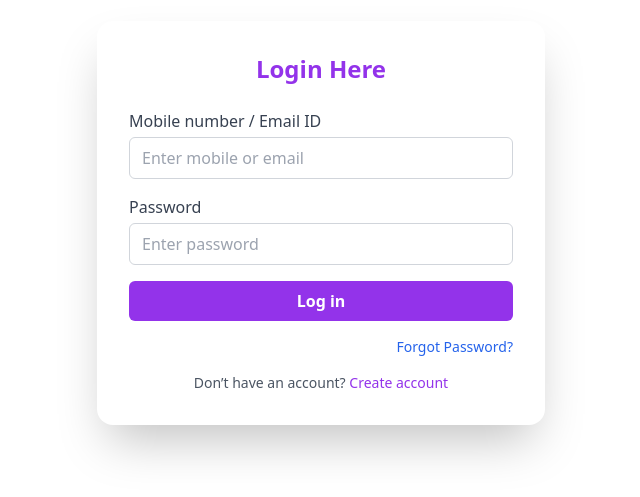
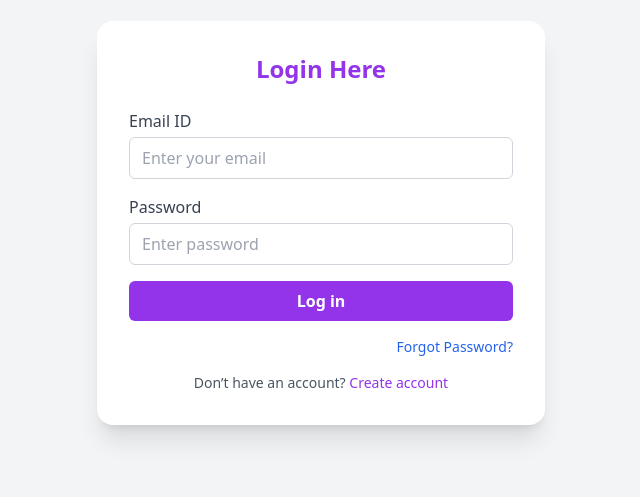
Before and after one commit to abhiverma33397-sudo/track_expence, a React (Vite) app: page /login in a window 1280 px wide. Shown: the part 177-674 px from the top of the page, without its empty margins (319-959 px from the left). Built offline with nearby package versions, Linux system fonts and the light colour scheme.

Commit message:
feat: implement protected routes and enhance login functionality; update profile navigation

```diff
--- a/src/App.jsx
+++ b/src/App.jsx
@@ -1,17 +1,16 @@
 import "./App.css";
-import { BrowserRouter, Routes, Route } from "react-router-dom";
+import { BrowserRouter, Routes, Route, Navigate } from "react-router-dom";
 import { Toaster } from "react-hot-toast";
 
-// Auth / Public Pages
+/* -------- Public Pages -------- */
 import Firstpage from "./component/Firstpage";
 import Login from "./component/auth/Login";
-
 import Register from "./component/Register";
 import ForgetPassword from "./component/Forget";
 import OTPpage from "./component/OTPpage";
 import NewPassword from "./component/newpassword";
 
-// Protected / Dashboard Pages
+/* -------- Protected Pages -------- */
 import Dashboard from "./component/Dashboard";
 import AddExpense from "./component/AddExpense";
 import AddIncome from "./component/AddIncome";
@@ -22,100 +21,133 @@ import Category from "./component/Category";
 import EditProfile from "./component/EditProfile";
 import ChangePassword from "./component/ChangePassword";
 
-// Layout
+/* -------- Layout -------- */
 import AppLayout from "./component/layout";
+
+/* -------- Protected Route Component -------- */
+const ProtectedRoute = ({ children }) => {
+  const token = localStorage.getItem("token");
+  return token ? children : <Navigate to="/login" replace />;
+};
 
 function App() {
   return (
     <>
-      {/* Toast messages */}
       <Toaster position="top-center" reverseOrder={false} />
 
-      {/* Router */}
       <BrowserRouter>
         <Routes>
 
-          {/* ---------- Pages WITHOUT layout (No bottom bar) ---------- */}
+          {/* ---------- PUBLIC ROUTES ---------- */}
           <Route path="/" element={<Firstpage />} />
           <Route path="/login" element={<Login />} />
           <Route path="/register" element={<Register />} />
           <Route path="/forget" element={<ForgetPassword />} />
           <Route path="/otppage" element={<OTPpage />} />
           <Route path="/newpassword" element={<NewPassword />} />
-          <Route path="/changepassword" element={<ChangePassword />} />
 
-          {/* ---------- Pages WITH layout (Bottom bar / Navbar) ---------- */}
+          {/* ---------- PROTECTED ROUTES ---------- */}
           <Route
             path="/dashboard"
             element={
+              <ProtectedRoute>
                 <AppLayout>
                   <Dashboard />
                 </AppLayout>
+              </ProtectedRoute>
             }
           />
 
           <Route
             path="/addexpense"
             element={
+              <ProtectedRoute>
                 <AppLayout>
                   <AddExpense />
                 </AppLayout>
+              </ProtectedRoute>
             }
           />
 
           <Route
             path="/addincome"
             element={
+              <ProtectedRoute>
                 <AppLayout>
                   <AddIncome />
                 </AppLayout>
+              </ProtectedRoute>
             }
           />
 
           <Route
             path="/profile"
             element={
+              <ProtectedRoute>
                 <AppLayout>
                   <Profile />
                 </AppLayout>
+              </ProtectedRoute>
             }
           />
 
           <Route
             path="/addcstm"
             element={
+              <ProtectedRoute>
                 <AppLayout>
                   <Addcstm />
                 </AppLayout>
+              </ProtectedRoute>
             }
           />
 
           <Route
             path="/customincom"
             element={
+              <ProtectedRoute>
                 <AppLayout>
                   <CustomIncom />
                 </AppLayout>
+              </ProtectedRoute>
             }
           />
 
           <Route
             path="/editprofile"
             element={
+              <ProtectedRoute>
                 <AppLayout>
                   <EditProfile />
                 </AppLayout>
+              </ProtectedRoute>
+            }
+          />
+
+          <Route
+            path="/changepassword"
+            element={
+              <ProtectedRoute>
+                <AppLayout>
+                  <ChangePassword />
+                </AppLayout>
+              </ProtectedRoute>
             }
           />
 
           <Route
             path="/category"
             element={
+              <ProtectedRoute>
                 <AppLayout>
                   <Category />
                 </AppLayout>
+              </ProtectedRoute>
             }
           />
+
+
+          <Route path="*" element={<Navigate to="/" />} />
 
         </Routes>
       </BrowserRouter>
--- a/src/component/Profile.jsx
+++ b/src/component/Profile.jsx
@@ -1,76 +1,76 @@
 import React, { useEffect } from "react";
 import { IoArrowBack } from "react-icons/io5";
-import { FaUserEdit, FaSignOutAlt, FaHome, FaListAlt, FaUser } from "react-icons/fa";
-import { useNavigate, useLocation } from "react-router-dom";
+import { FaUserEdit, FaSignOutAlt } from "react-icons/fa";
+import { useNavigate } from "react-router-dom";
 import user from "../assets/images/user.jpg";
 
 const Profile = () => {
   const navigate = useNavigate();
-  const location = useLocation();
 
-  const activeClass = "text-purple-600 font-semibold";
-  const inactiveClass = "text-gray-600";
+
+  const handleLogout = () => {
+    localStorage.removeItem("token");
+    navigate("/login", { replace: true });
+  };
 
   useEffect(() => {
-    document.body.style.overflow = 'hidden';
+    document.body.style.overflow = "hidden";
     return () => {
-      document.body.style.overflow = 'unset';
+      document.body.style.overflow = "unset";
     };
   }, []);
 
   return (
-  <div className=" w-screen flex md:items-center md:justify-center overflow-hidden fixed inset-0">
+    <div className="w-screen fixed inset-0 flex items-center justify-center bg-gray-100">
+      <div className="bg-white w-full max-w-md rounded-2xl shadow-xl p-6 relative font-serif">
 
-      <div className="bg-white w-full max-w-md rounded-2xl md:shadow-xl p-6 font-serif relative">
-
-        {/* Back */}
         <button
-          onClick={() => navigate("/Dashboard")}
+          onClick={() => navigate("/dashboard")}
           className="absolute top-4 left-4 text-purple-600"
         >
           <IoArrowBack size={24} />
         </button>
 
-
         <h2 className="text-center text-xl font-semibold text-purple-600 mb-6">
           Profile
         </h2>
 
+        {/*  User Image */}
         <img
           src={user}
           alt="User"
           className="w-20 h-20 mx-auto rounded-full border-2 border-purple-500 shadow mb-3"
         />
 
+        {/*  User Info */}
         <div className="text-center mb-6">
           <p className="text-lg font-bold text-purple-700">Abhishek Verma</p>
           <p className="text-sm text-gray-600">abhishek@gmail.com</p>
         </div>
 
+        {/* Buttons */}
         <div className="space-y-4">
           <button
-            onClick={() => navigate("/EditProfile")}
+            onClick={() => navigate("/editprofile")}
             className="w-full flex items-center justify-between bg-purple-100 text-purple-700 px-4 py-3 rounded-xl"
           >
             Edit Profile <FaUserEdit />
           </button>
 
           <button
-            onClick={() => navigate("/ChangePassword")}
+            onClick={() => navigate("/changepassword")}
             className="w-full flex items-center justify-between bg-purple-100 text-purple-700 px-4 py-3 rounded-xl"
           >
             Change Password <FaUserEdit />
           </button>
 
           <button
-            onClick={() => navigate("/login")}
+            onClick={handleLogout}
             className="w-full flex items-center justify-between bg-red-100 text-red-600 px-4 py-3 rounded-xl"
           >
             Logout <FaSignOutAlt />
           </button>
         </div>
-
-
       </div>
     </div>
   );
--- a/src/component/auth/Login.jsx
+++ b/src/component/auth/Login.jsx
@@ -14,6 +14,7 @@ const Login = () => {
     formState: { errors },
   } = useForm();
 
+
   useEffect(() => {
     const token = localStorage.getItem("token");
     if (token) {
@@ -21,15 +22,21 @@ const Login = () => {
     }
   }, [navigate]);
 
+
   const onSubmit = async (values) => {
     try {
-      const response = await baseUrl.post("Auth/login", values);
+      const response = await baseUrl.post("Auth/login", {
+        email: values.email,
+        password: values.password,
+      });
+
       toast.success("Login Successful");
-      localStorage.setItem("token", response?.data?.token);
+      localStorage.setItem("token", response.data.token);
       navigate("/dashboard");
     } catch (error) {
+      console.log("LOGIN API ERROR 👉", error.response?.data);
       const message =
-        error?.response?.data?.message ||
+        error.response?.data?.message ||
         "Login failed. Please check your credentials.";
       toast.error(message);
       setApiError(message);
@@ -37,46 +44,48 @@ const Login = () => {
   };
 
   return (
-    <div className="min-h-screen flex items-center justify-center px-4">
-      <div className="bg-white w-full max-w-md rounded-2xl shadow-2xl p-8">
+    <div className="min-h-screen flex items-center justify-center px-4 bg-gray-100">
+      <div className="bg-white w-full max-w-md rounded-2xl shadow-xl p-8">
+
         <h1 className="text-center text-2xl font-bold text-purple-600 mb-6">
           Login Here
         </h1>
 
         <form onSubmit={handleSubmit(onSubmit)} className="space-y-4">
-          {/* Username / Email */}
+
+
           <div>
             <label className="block text-gray-700 font-medium mb-1">
-              Mobile number / Email ID
+              Email ID
             </label>
             <input
-              type="text"
-              className={`w-full border rounded-md px-3 py-2 focus:ring-2 focus:ring-purple-500 ${
-                errors.username ? "border-red-500" : "border-gray-300"
+              type="email"
+              placeholder="Enter your email"
+              className={`w-full border rounded-md px-3 py-2 focus:ring-2 focus:ring-purple-500 focus:outline-none ${
+                errors.email ? "border-red-500" : "border-gray-300"
               }`}
-              placeholder="Enter mobile or email"
-              {...register("username", {
-                required: "This field is required",
+              {...register("email", {
+                required: "Email is required",
               })}
             />
-            {errors.username && (
+            {errors.email && (
               <p className="text-red-500 text-sm mt-1">
-                {errors.username.message}
+                {errors.email.message}
               </p>
             )}
           </div>
 
-          {/* Password */}
+
           <div>
             <label className="block text-gray-700 font-medium mb-1">
               Password
             </label>
             <input
               type="password"
-              className={`w-full border rounded-md px-3 py-2 focus:ring-2 focus:ring-purple-500 ${
+              placeholder="Enter password"
+              className={`w-full border rounded-md px-3 py-2 focus:ring-2 focus:ring-purple-500 focus:outline-none ${
                 errors.password ? "border-red-500" : "border-gray-300"
               }`}
-              placeholder="Enter password"
               {...register("password", {
                 required: "Password is required",
               })}
@@ -88,12 +97,12 @@ const Login = () => {
             )}
           </div>
 
-          {/* API Error */}
+
           {apiError && (
             <p className="text-red-500 text-sm text-center">{apiError}</p>
           )}
 
-          {/* Button */}
+
           <button
             type="submit"
             className="w-full bg-purple-600 text-white font-semibold py-2 rounded-md hover:bg-purple-700 transition"
@@ -101,7 +110,7 @@ const Login = () => {
             Log in
           </button>
 
-          {/* Links */}
+
           <p
             className="text-right text-sm text-blue-600 cursor-pointer hover:underline"
             onClick={() => navigate("/forget")}
@@ -118,6 +127,7 @@ const Login = () => {
               Create account
             </span>
           </p>
+
         </form>
       </div>
     </div>
```
Lines whose indentation alone changed are shown as unchanged.
